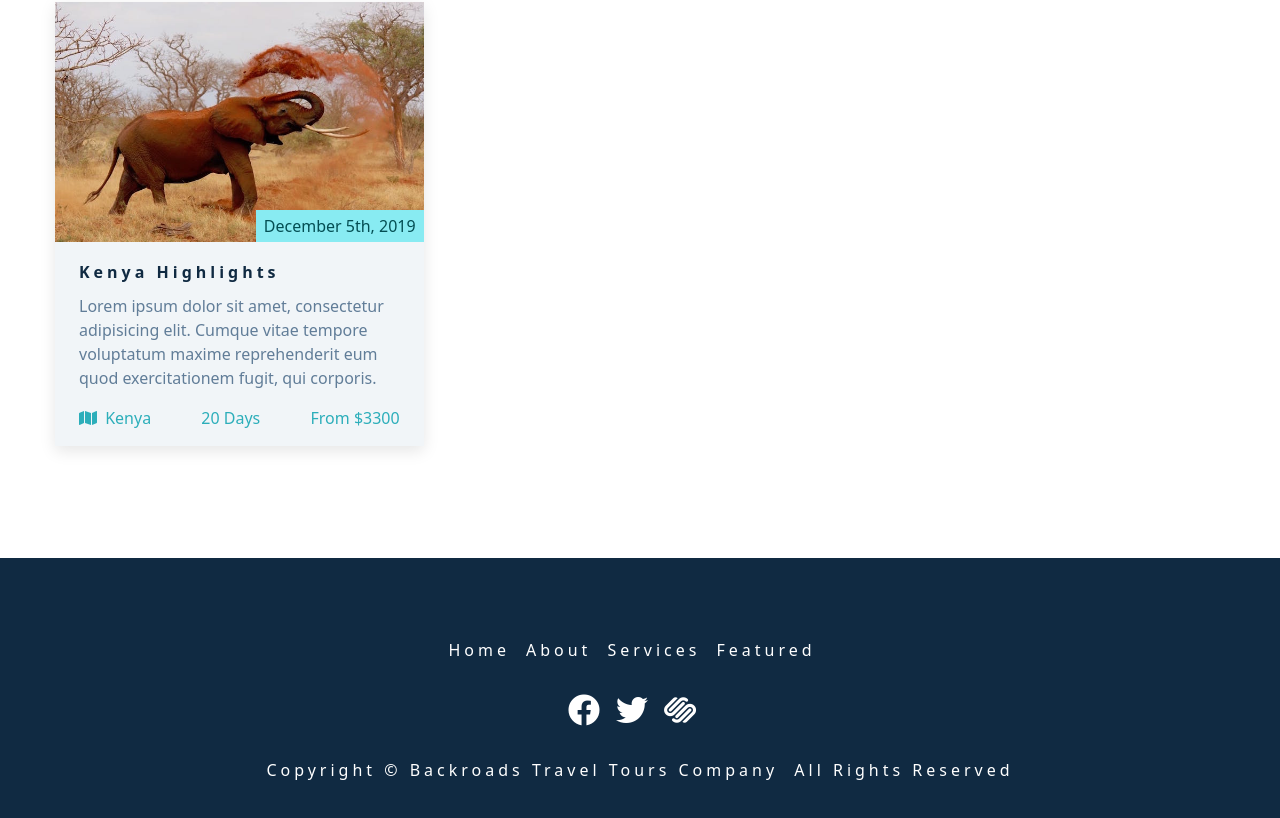
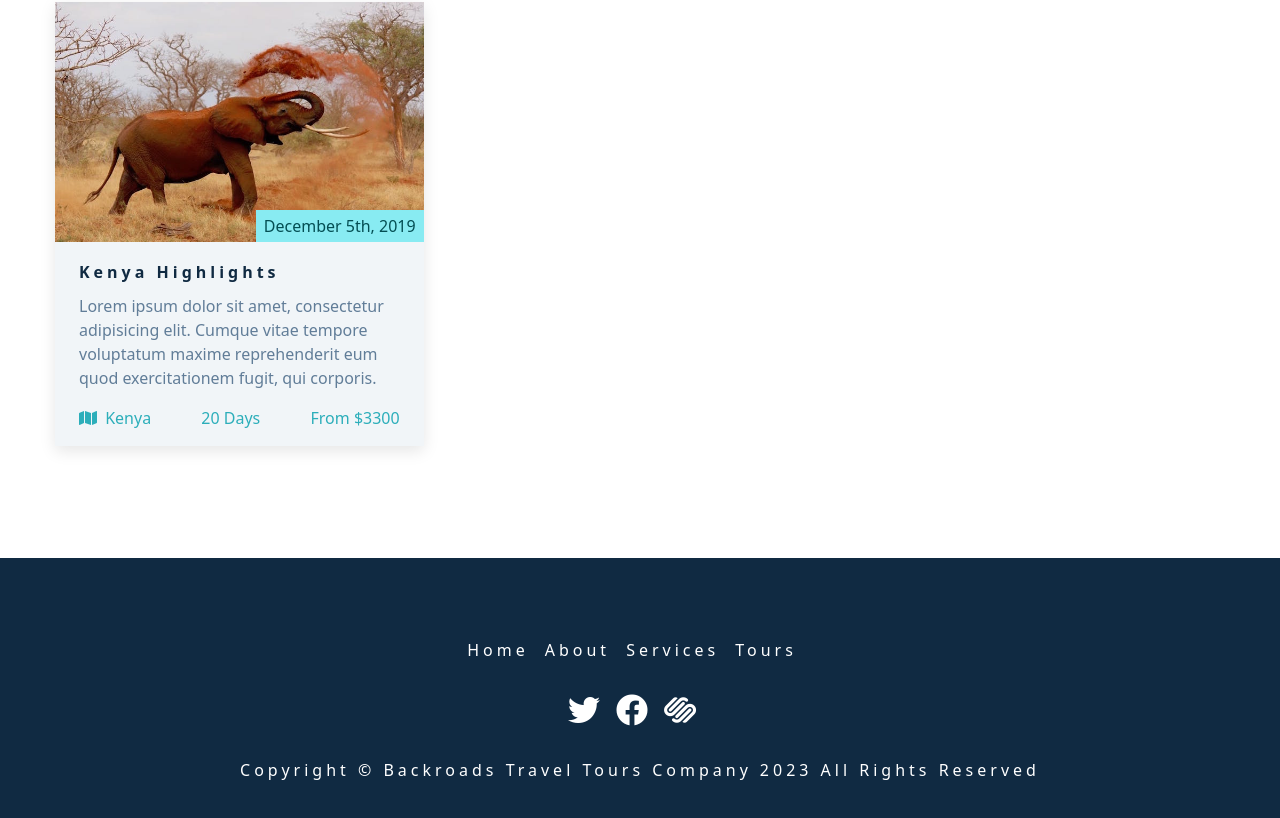
Before and after one commit to Gipulina/backroads-app, a React (Create React App) app: page / in a window 1280 px wide. Shown: the part 2561-3379 px from the top of the page. Built offline with nearby package versions, Linux system fonts and the light colour scheme; the HTML template or start-up script is replaced by a standard one.

Commit message:
footer with data injected

```diff
--- a/src/components/Footer.js
+++ b/src/components/Footer.js
@@ -1,62 +1,36 @@
 import React from "react";
+import { pageLinks, socialLinks } from "./data";
 
 const Footer = () => {
   return (
     <footer className="section footer">
       <ul className="footer-links">
-        <li>
-          <a href="#home" className="footer-link">
-            home
-          </a>
-        </li>
-        <li>
-          <a href="#about" className="footer-link">
-            about
-          </a>
-        </li>
-        <li>
-          <a href="#services" className="footer-link">
-            services
-          </a>
-        </li>
-        <li>
-          <a href="#featured" className="footer-link">
-            featured
-          </a>
-        </li>
+        {pageLinks.map((link) => {
+          const { id, href, text } = link;
+          return (
+            <li key={id}>
+              <a href={href} className="footer-link">
+                {text}
+              </a>
+            </li>
+          );
+        })}
       </ul>
       <ul className="footer-icons">
-        <li>
-          <a
-            href="https://www.twitter.com"
-            target="_blank"
-            className="footer-icon"
-          >
-            <i className="fab fa-facebook"></i>
-          </a>
-        </li>
-        <li>
-          <a
-            href="https://www.twitter.com"
-            target="_blank"
-            className="footer-icon"
-          >
-            <i className="fab fa-twitter"></i>
-          </a>
-        </li>
-        <li>
-          <a
-            href="https://www.twitter.com"
-            target="_blank"
-            className="footer-icon"
-          >
-            <i className="fab fa-squarespace"></i>
-          </a>
-        </li>
+        {socialLinks.map((social) => {
+          const { id, href, icon } = social;
+          return (
+            <li key={id}>
+              <a href={href} target="_blank" className="footer-icon">
+                <i className={icon}></i>
+              </a>
+            </li>
+          );
+        })}
       </ul>
       <p className="copyright">
         copyright &copy; Backroads travel tours company
-        <span id="date"></span> all rights reserved
+        <span id="date">{new Date().getFullYear()}</span> all rights reserved
       </p>
     </footer>
   );
--- a/src/components/Tours.js
+++ b/src/components/Tours.js
@@ -15,7 +15,7 @@ const Tours = () => {
             return(
                 <article className="tour-card" key={id}>
                 <div className="tour-img-container">
-                  <img src={image} className="tour-img" alt="" />
+                  <img src={image} className="tour-img" alt={title} />
                   <p className="tour-date">{date}</p>
                 </div>
                 <div className="tour-info">
```
